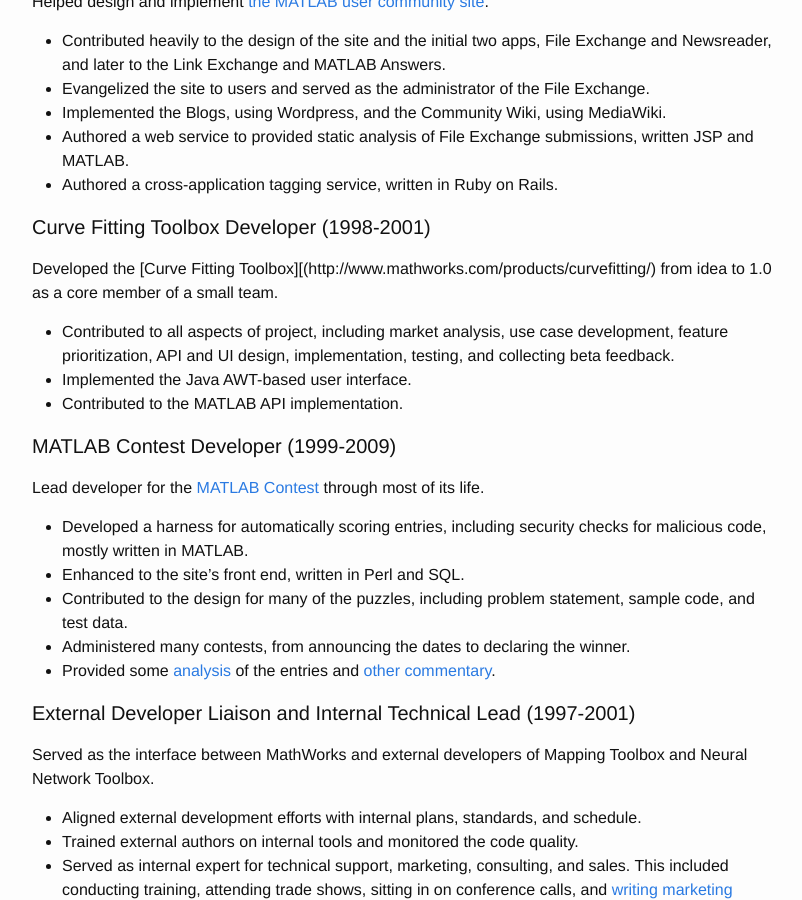
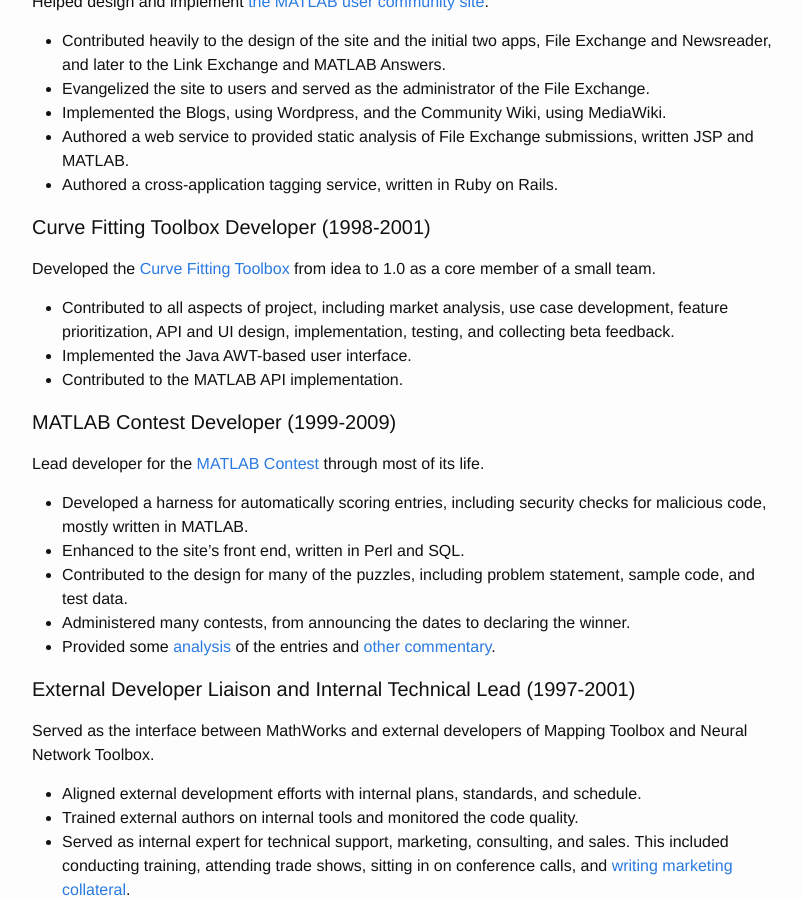
Before and after one commit to simoneau/simoneau.github.com, a Jekyll site: the page built from resume.md, in a window 1280 px wide and 900 px high, scrolled down 1098 px. Shown: the whole window, without its empty margins (238-1040 px from the left). Built offline with Jekyll 4.4.1, drawn with Linux system fonts in a browser that asks for light colours; nearby versions of some CDN libraries.

Commit message:
Update resume.md

```diff
--- a/resume.md
+++ b/resume.md
@@ -40,7 +40,7 @@ Helped design and implement [the MATLAB user community site](https://www.mathwor
 - Authored a cross-application tagging service, written in Ruby on Rails.
 
 #### Curve Fitting Toolbox Developer (1998-2001)
-Developed the [Curve Fitting Toolbox][(http://www.mathworks.com/products/curvefitting/) from idea to 1.0 as a core member of a small team.
+Developed the [Curve Fitting Toolbox](http://www.mathworks.com/products/curvefitting/) from idea to 1.0 as a core member of a small team.
 
 - Contributed to all aspects of project, including market analysis, use case development, feature prioritization, API and UI design, implementation, testing, and collecting beta feedback.
 - Implemented the Java AWT-based user interface.
```
